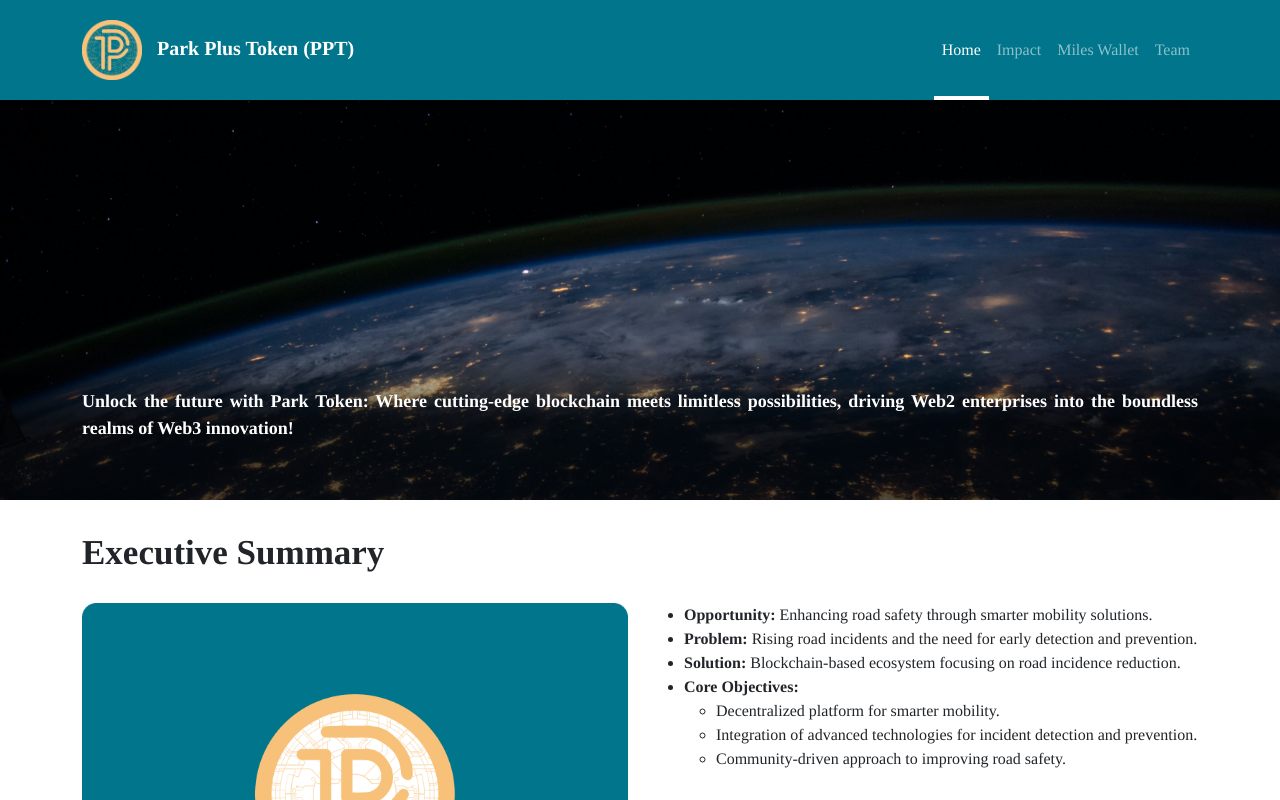
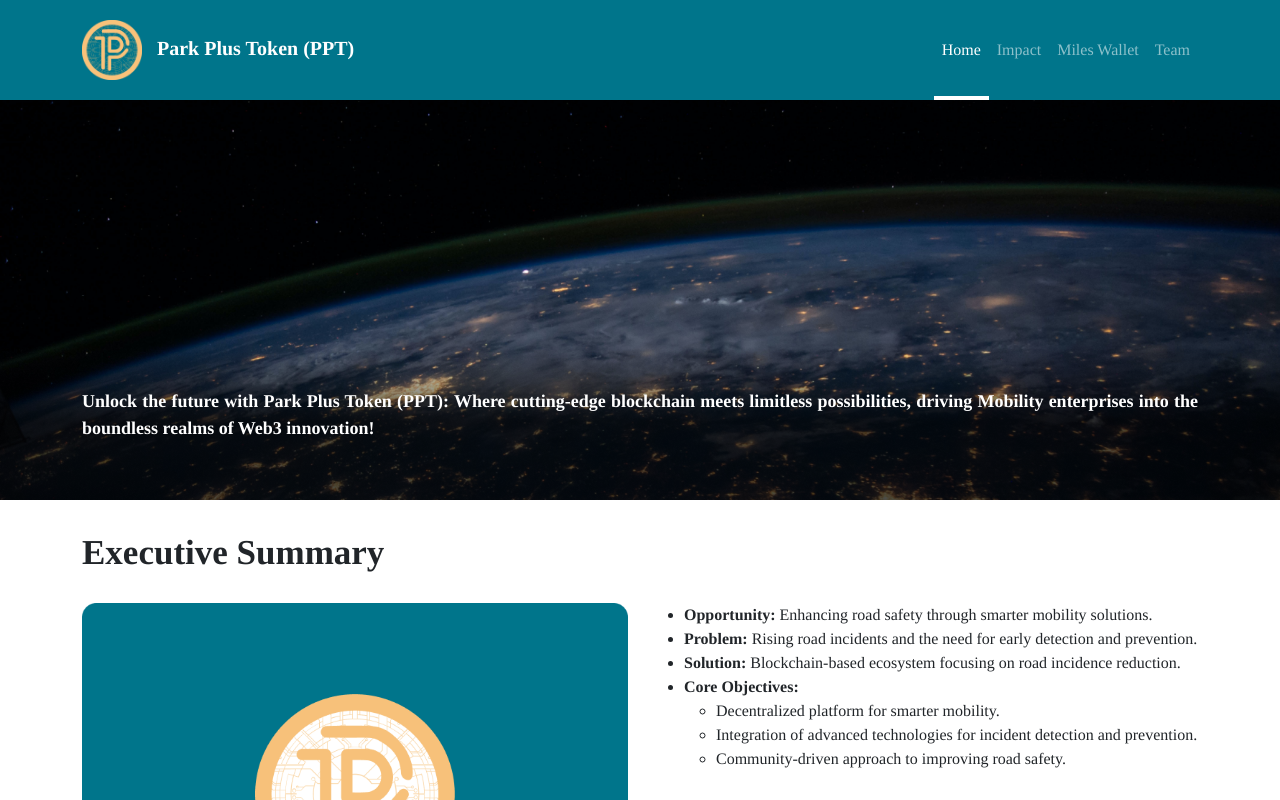
Before and after one commit to pradhuman-chhabra/Park-GHO-Family, a Next.js app: page / in a window 1280 px wide. Shown: the top 800 px of the page. Built offline with nearby package versions, Linux system fonts and the light colour scheme.

Commit message:
changes park token to ppt

```diff
--- a/src/pages/index.js
+++ b/src/pages/index.js
@@ -10,7 +10,7 @@ export default function Home() {
   return (
     <Layout>
       <Head>
-        <title>Park Token</title>
+        <title>Park Plus Token (PPT)</title>
         <meta name="description" content="Aspiring Road Safety" />
         <meta name="viewport" content="width=device-width, initial-scale=1" />
         <link rel="icon" href="/favicon.ico" />
@@ -21,8 +21,8 @@ export default function Home() {
             <Container>
               <p>
                 <strong>
-                  Unlock the future with Park Token: Where cutting-edge
-                  blockchain meets limitless possibilities, driving Web2
+                  Unlock the future with Park Plus Token (PPT): Where cutting-edge
+                  blockchain meets limitless possibilities, driving Mobility
                   enterprises into the boundless realms of Web3 innovation!
                 </strong>
               </p>
```
